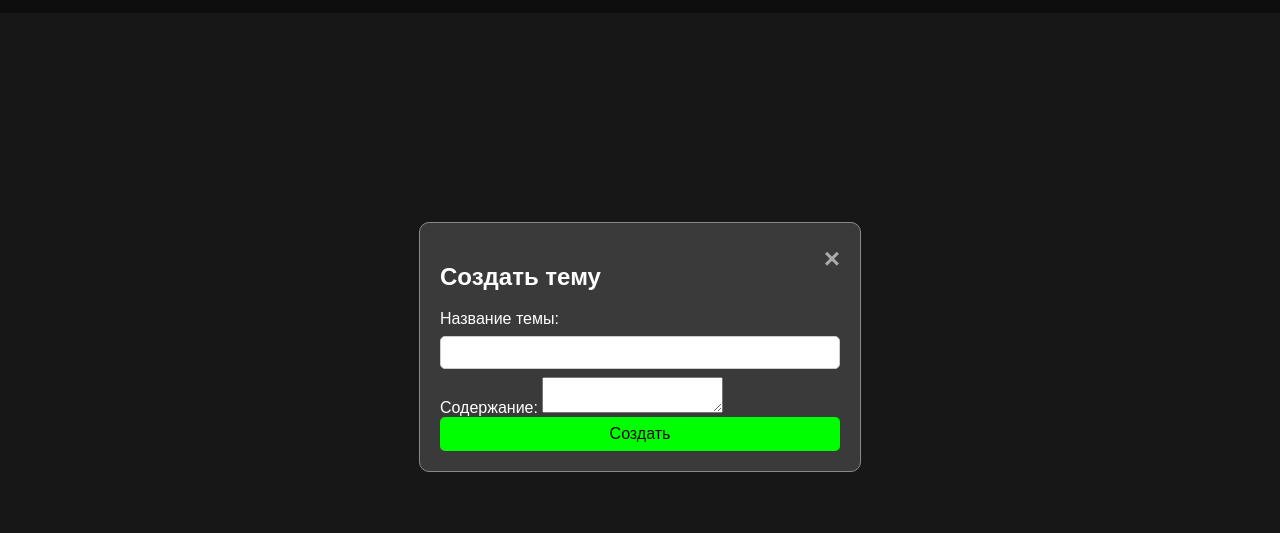
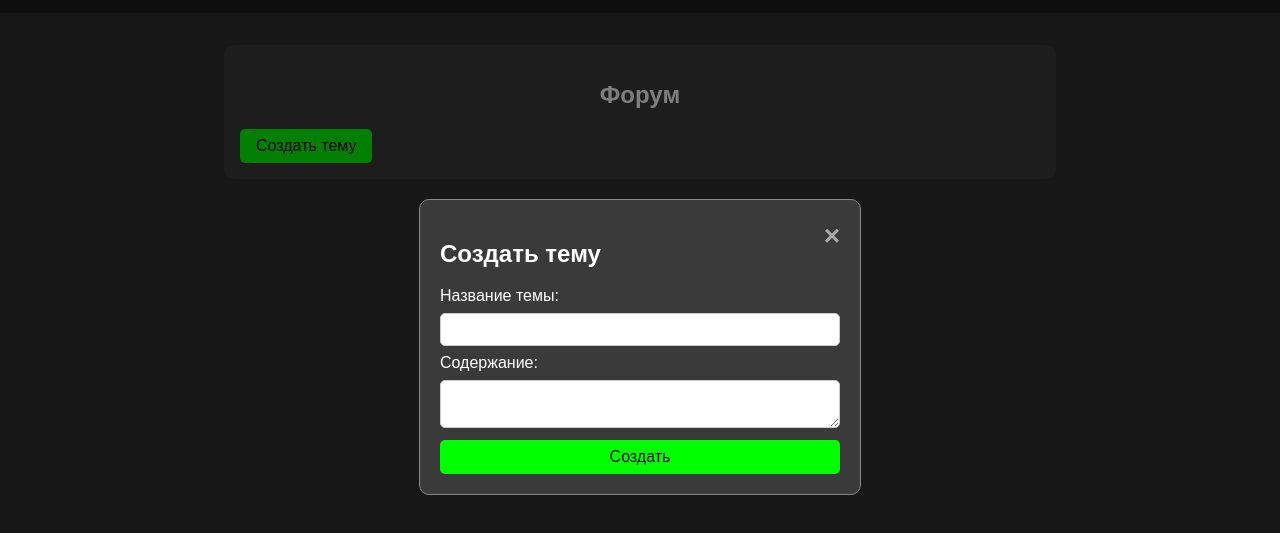
Before and after one commit to sampXavierVelasquez/CodeWizardsStudio, a plain HTML site: page index.html in a window 1280 px wide. Both pictures are taken after a click on the button "Создать тему". Shown: the part 53-586 px from the top of the page. Drawn offline with Linux system fonts and the light colour scheme.

Commit message:
Update styles.css

```diff
--- a/styles.css
+++ b/styles.css
@@ -51,19 +51,44 @@ header nav ul li button:hover {
 }
 
 main {
-    display: flex;
-    justify-content: center;
-    align-items: center;
-    height: calc(100vh - 80px);
+    padding: 2rem;
 }
 
-.hero {
-    text-align: center;
+.forum {
     max-width: 800px;
+    margin: 0 auto;
+    background-color: #3a3a3a;
+    padding: 1rem;
+    border-radius: 10px;
 }
 
-.hero .highlight {
-    color: #00ff00;
+.forum h2 {
+    text-align: center;
+}
+
+.forum #topics {
+    margin: 1rem 0;
+}
+
+.forum .topic {
+    background-color: #4a4a4a;
+    padding: 1rem;
+    margin: 0.5rem 0;
+    border-radius: 5px;
+}
+
+button {
+    background-color: #00ff00;
+    color: black;
+    padding: 0.5rem 1rem;
+    border: none;
+    cursor: pointer;
+    border-radius: 5px;
+    font-size: 1rem;
+}
+
+button:hover {
+    background-color: #00cc00;
 }
 
 .modal {
@@ -105,7 +130,7 @@ main {
     cursor: pointer;
 }
 
-input[type=text], input[type=password] {
+input[type=text], input[type=password], textarea {
     width: 100%;
     padding: 0.5rem;
     margin: 0.5rem 0;
@@ -116,16 +141,5 @@ input[type=text], input[type=password] {
 }
 
 button[type=submit] {
-    background-color: #00ff00;
-    color: black;
-    padding: 0.5rem 1rem;
-    border: none;
-    cursor: pointer;
     width: 100%;
-    border-radius: 5px;
-    font-size: 1rem;
 }
-
-button[type=submit]:hover {
-    background-color: #00cc00;
-}
```
